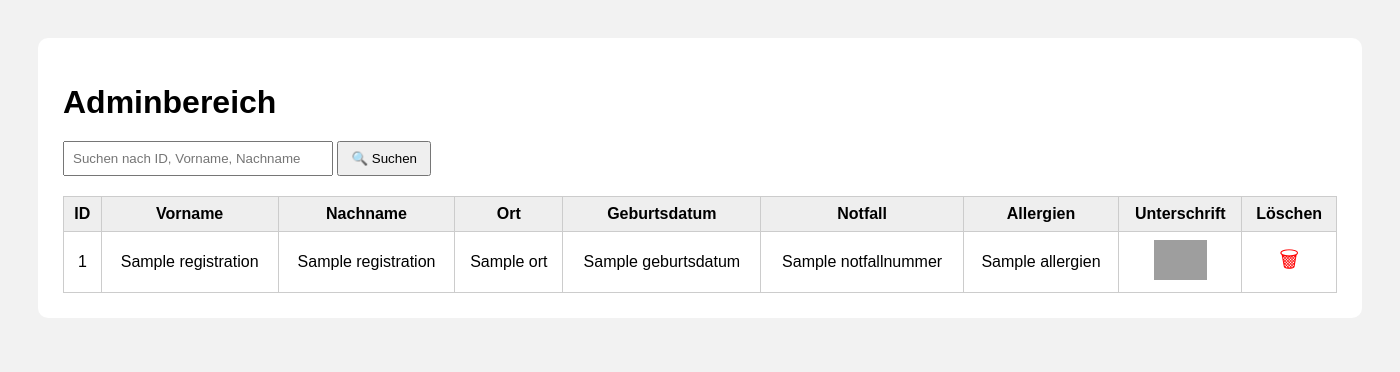
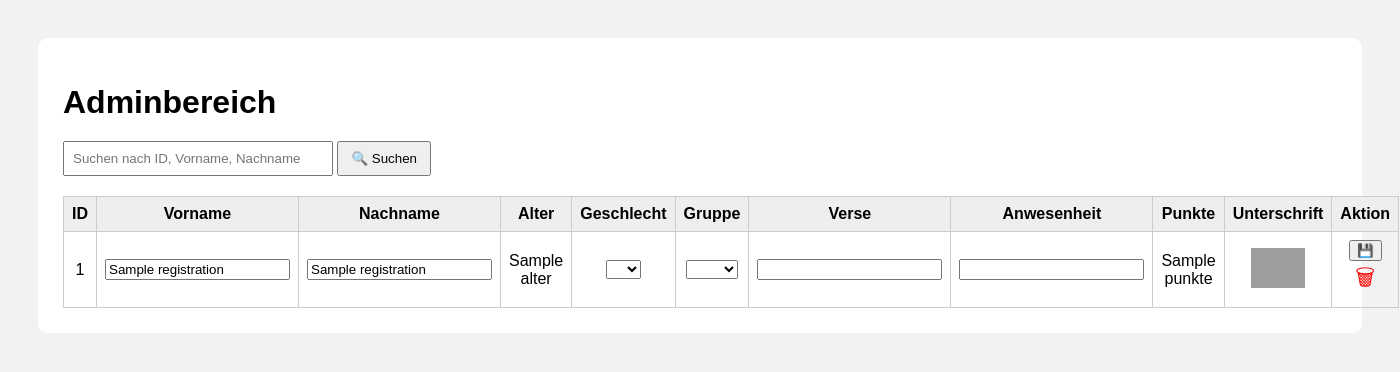
Before and after one commit to GIH05T/kfc-app, a Flask app: template templates/admin.html in a window 1400 px wide. Shown: the top 372 px of the page. Run offline with Flask 3, Linux system fonts and the light colour scheme; the template is opened without the code that fills it: most values are stand-ins (such as "Sample title", 1, 10 or a date in 2020); grey boxes are pictures that could not be loaded.

Commit message:
admin.html update

```diff
--- a/templates/admin.html
+++ b/templates/admin.html
@@ -11,9 +11,10 @@
 
   <h1>Adminbereich</h1>
 
+  <!-- Suchbox im modernen Look -->
   <form method="get" class="search-box">
     <input type="hidden" name="pw" value="MEINADMINPASSWORT">
-  <input type="text" name="q" placeholder="Suchen nach ID, Vorname, Nachname">
+    <input type="text" id="search" name="q" placeholder="Suchen nach ID, Vorname, Nachname">
     <button type="submit">🔍 Suchen</button>
   </form>
 
@@ -22,36 +23,55 @@
       <th>ID</th>
       <th>Vorname</th>
       <th>Nachname</th>
-  <th>Ort</th>
-  <th>Geburtsdatum</th>
-  <th>Notfall</th>
-  <th>Allergien</th>
+      <th>Alter</th>
+      <th>Geschlecht</th>
+      <th>Gruppe</th>
+      <th>Verse</th>
+      <th>Anwesenheit</th>
+      <th>Punkte</th>
       <th>Unterschrift</th>
-  <th>Löschen</th>
+      <th>Aktion</th>
     </tr>
 
-{% for r in registrations %}
+    {% for c in registrations %}
+    <form method="POST" action="/update/{{ c.ID }}">
       <tr>
-  <td>{{ r.ID }}</td>
-  <td>{{ r.Vorname }}</td>
-  <td>{{ r.Nachname }}</td>
-  <td>{{ r.Ort }}</td>
-  <td>{{ r.Geburtsdatum }}</td>
-  <td>{{ r.Notfallnummer }}</td>
-  <td>{{ r.Allergien }}</td>
+        <td>{{ c.ID }}</td>
+        <td><input name="Vorname" value="{{ c.Vorname }}"></td>
+        <td><input name="Nachname" value="{{ c.Nachname }}"></td>
+        <td>{{ c.Alter }}</td>
         <td>
-    {% if r.Unterschrift %}
-      <img src="{{ r.Unterschrift }}" height="40">
+          <select name="Geschlecht">
+            <option value=""></option>
+            <option value="m" {% if c.Geschlecht=="m" %}selected{% endif %}>M</option>
+            <option value="w" {% if c.Geschlecht=="w" %}selected{% endif %}>W</option>
+          </select>
+        </td>
+        <td>
+          <select name="Gruppe">
+            <option value=""></option>
+            <option value="5-7" {% if c.Gruppe=="5-7" %}selected{% endif %}>5–7</option>
+            <option value="8-13" {% if c.Gruppe=="8-13" %}selected{% endif %}>8–13</option>
+          </select>
+        </td>
+        <td><input type="number" name="Verse" value="{{ c.Verse }}"></td>
+        <td><input type="number" name="Anwesenheit" value="{{ c.Anwesenheit }}"></td>
+        <td>{{ c.Punkte }}</td>
+        <td>
+          {% if c.Unterschrift %}
+            <img src="{{ c.Unterschrift }}" height="40">
           {% endif %}
         </td>
-  <td>
-    <a class="delete" href="/delete/{{ r.ID }}?pw=MEINADMINPASSWORT">🗑</a>
+        <td class="actions">
+          <button type="submit">💾</button>
+          <a class="delete" href="/delete/{{ c.ID }}?pw=MEINADMINPASSWORT">🗑</a>
         </td>
       </tr>
+    </form>
     {% endfor %}
 
   </table>
+</div>
 
-</div>
 </body>
 </html>
```
Lines whose indentation alone changed are shown as unchanged.
